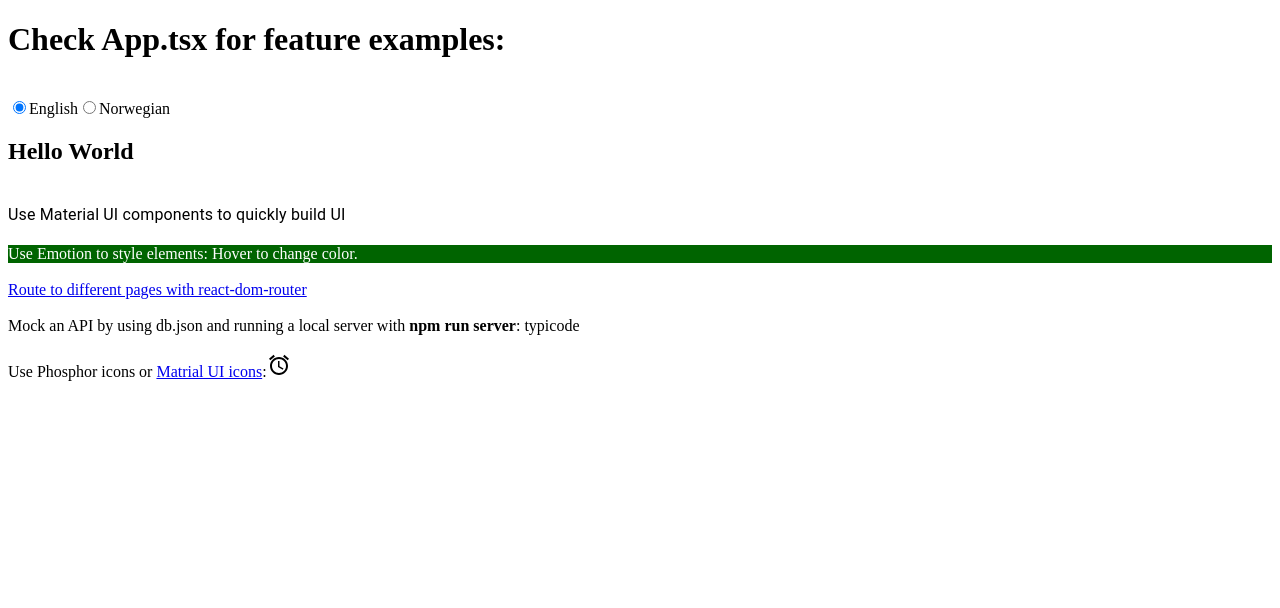
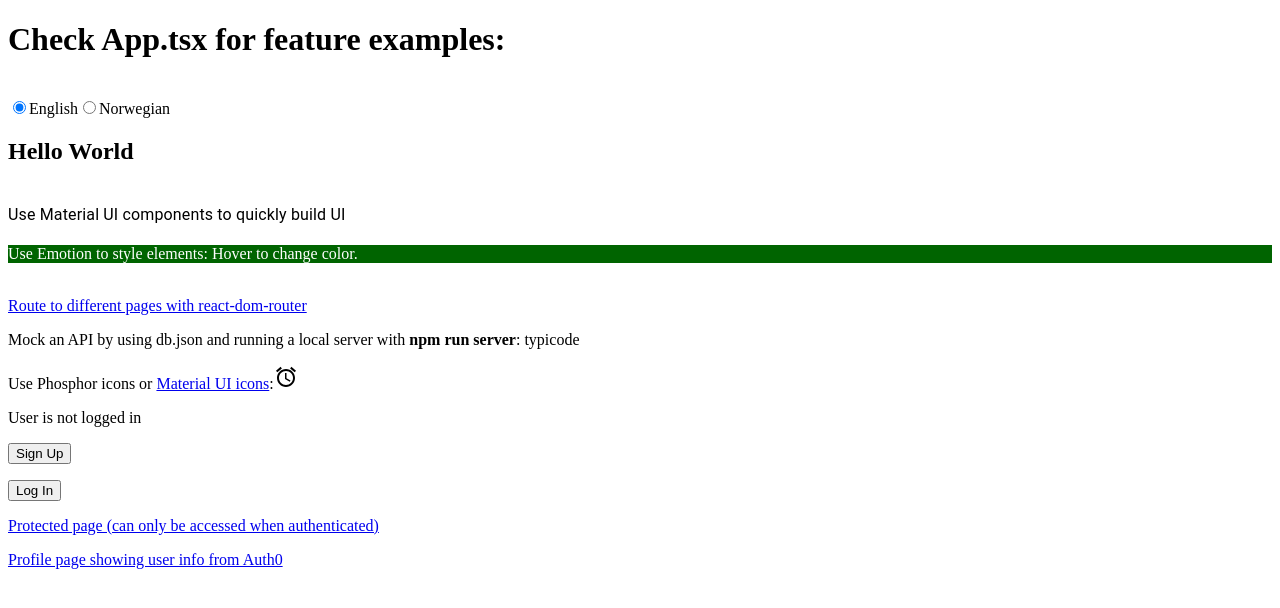
Before and after one commit to factiverse/template-react, a React app: page / in a window 1280 px wide. Shown: the top 608 px of the page. Built offline with nearby package versions, Linux system fonts and the light colour scheme; data requests are answered from the project's data file; some icons are missing.

Commit message:
Add Auth0 authentication and routing

```diff
--- /dev/null
+++ b/src/authConfig.json
@@ -0,0 +1,7 @@
+{
+  "domain": "dev-on-lc56a.us.auth0.com",
+  "clientId": "zH4UIKj7QTplHQ2S8wtdoxS2CFS0xgYO",
+  "redirectUri": "http://localhost:4000",
+  "audience": "https://factiverse/api",
+  "scope": "openid profile email post:claim_search post:stance_detection post:search"
+}
--- a/src/components/App/App.tsx
+++ b/src/components/App/App.tsx
@@ -1,71 +1,35 @@
-import { Typography } from '@mui/material';
-import React, { useEffect, useState } from 'react';
-import { Link } from 'react-router-dom';
-import HelloWorld from '../helloWorld/HelloWorld';
-import { css } from '@emotion/react';
-import AccessAlarmIcon from '@mui/icons-material/AccessAlarm';
+import React from 'react';
+import { Routes, Route } from 'react-router-dom';
+import HomePage from '../pages/HomePage';
+import { useAuth0 } from '@auth0/auth0-react';
+import { AuthenticationGuard } from '../AuthenticationGuard/AuthenticationGuard';
+import { LoadingPage } from '../pages/LoadingPage';
+import ProfilePage from '../pages/ProfilePage';
 
 const App = () => {
-  // json-server example:
-  const [exampleData, setExampleData] = useState('');
-  useEffect(() => {
-    async function fetchData() {
-      const data = await (
-        await fetch('http://localhost:3000/posts', {
-          method: 'GET',
-        })
-      ).json();
-      setExampleData(data[0].author);
-    }
-    fetchData();
-  }, []);
-
+  // display loading page while Auth0 is authenticating the user
+  const { isLoading } = useAuth0();
+  if (isLoading) {
+    return (
+      <div className="page-layout">
+        <p>is loading...</p>
+      </div>
+    );
+  }
   return (
-    <>
-      <h1>Check App.tsx for feature examples:</h1>
-      <br></br>
-      {/* Component/localization example */}
-      <HelloWorld />
-      <br></br>
-      {/* Material UI example */}
-      <Typography>Use Material UI components to quickly build UI</Typography>
-      <br></br>
-      {/* Emotion example */}
-      <div
-        css={css`
-          background-color: darkgreen;
-          color: white;
-          &:hover {
-            background-color: hotpink;
-          }
-        `}
-      >
-        Use Emotion to style elements: Hover to change color.
-      </div>
-      <br></br>
-      {/* react-router-dom example */}
-      <div>
-        <Link to="/RouterTest">
-          Route to different pages with react-dom-router
-        </Link>
-      </div>
-      <br></br>
-      {/* json-server example */}
-      <div>
-        Mock an API by using db.json and running a local server with{' '}
-        <b>npm run server</b>: {exampleData}
-      </div>
-      <br></br>
-      {/* icons example using https://phosphoricons.com/ */}
-      <div>
-        Use Phosphor icons or{' '}
-        <a href="https://mui.com/material-ui/material-icons/">
-          Matrial UI icons
-        </a>
-        :<i className="ph-alien-light" style={{ color: 'hotpink' }}></i>
-        <AccessAlarmIcon />
-      </div>
-    </>
+    <Routes>
+      <Route path="/" element={<HomePage />} />
+      <Route path="RouterTest" element={<div>This is a routed page</div>} />
+      <Route
+        path="/profile"
+        element={<AuthenticationGuard component={ProfilePage} />}
+      />
+      <Route
+        path="Protected"
+        element={<AuthenticationGuard component={LoadingPage} />}
+      />
+      <Route path="*" element={<div>Not found</div>} />
+    </Routes>
   );
 };
 
--- /dev/null
+++ b/src/components/AuthenticationGuard/AuthenticationGuard.tsx
@@ -0,0 +1,10 @@
+import { withAuthenticationRequired } from '@auth0/auth0-react';
+import React from 'react';
+
+export const AuthenticationGuard = ({ component }) => {
+  const Component = withAuthenticationRequired(component, {
+    onRedirecting: () => <p>is loading...</p>,
+  });
+
+  return <Component />;
+};
--- /dev/null
+++ b/src/components/buttons/LoginButton.tsx
@@ -0,0 +1,18 @@
+import { useAuth0 } from '@auth0/auth0-react';
+import React from 'react';
+
+const LoginButton: React.FC = () => {
+  const { loginWithRedirect } = useAuth0();
+
+  const handleLogin = async () => {
+    await loginWithRedirect({
+      appState: {
+        returnTo: '/',
+      },
+    });
+  };
+
+  return <button onClick={handleLogin}>Log In</button>;
+};
+
+export default LoginButton;
--- /dev/null
+++ b/src/components/buttons/LogoutButton.tsx
@@ -0,0 +1,22 @@
+import { useAuth0 } from '@auth0/auth0-react';
+import React from 'react';
+
+const LogoutButton = () => {
+  const { logout } = useAuth0();
+
+  const handleLogout = () => {
+    logout({
+      logoutParams: {
+        returnTo: window.location.origin,
+      },
+    });
+  };
+
+  return (
+    <button className="button__logout" onClick={handleLogout}>
+      Log Out
+    </button>
+  );
+};
+
+export default LogoutButton;
--- /dev/null
+++ b/src/components/buttons/SignupButton.tsx
@@ -0,0 +1,25 @@
+import { useAuth0 } from '@auth0/auth0-react';
+import React from 'react';
+
+const SignupButton: React.FC = () => {
+  const { loginWithRedirect } = useAuth0();
+
+  const handleSignUp = async () => {
+    await loginWithRedirect({
+      appState: {
+        returnTo: '/',
+      },
+      authorizationParams: {
+        screen_hint: 'signup',
+      },
+    });
+  };
+
+  return (
+    <button className="button__sign-up" onClick={handleSignUp}>
+      Sign Up
+    </button>
+  );
+};
+
+export default SignupButton;
--- /dev/null
+++ b/src/components/pages/HomePage.tsx
@@ -0,0 +1,107 @@
+import { css } from '@emotion/react';
+import { Typography } from '@mui/material';
+import React, { useEffect, useState } from 'react';
+import { Link, NavLink } from 'react-router-dom';
+import HelloWorld from '../helloWorld/HelloWorld';
+import AccessAlarmIcon from '@mui/icons-material/AccessAlarm';
+import LoginButton from '../buttons/LoginButton';
+import SignupButton from '../buttons/SignupButton';
+import LogoutButton from '../buttons/LogoutButton';
+import { useAuth0 } from '@auth0/auth0-react';
+
+const HomePage = () => {
+  // json-server example:
+  const [exampleData, setExampleData] = useState('');
+  useEffect(() => {
+    async function fetchData() {
+      const data = await (
+        await fetch('http://localhost:3000/posts', {
+          method: 'GET',
+        })
+      ).json();
+      setExampleData(data[0].author);
+    }
+    fetchData();
+  }, []);
+
+  // Auth0 authentication, is true if the user is logged in
+  const { isAuthenticated } = useAuth0();
+
+  return (
+    <>
+      <h1>Check App.tsx for feature examples:</h1>
+      <br></br>
+      {/* Component/localization example */}
+      <HelloWorld />
+      <br></br>
+      {/* Material UI example */}
+      <Typography>Use Material UI components to quickly build UI</Typography>
+      <br></br>
+      {/* Emotion example */}
+      <div
+        css={css`
+          background-color: darkgreen;
+          color: white;
+          &:hover {
+            background-color: hotpink;
+          }
+        `}
+      >
+        Use Emotion to style elements: Hover to change color.
+      </div>
+      <br></br>
+      {/* react-router-dom example */}
+      <p>
+        <Link to="/RouterTest">
+          Route to different pages with react-dom-router
+        </Link>
+      </p>
+      {/* json-server example */}
+      <p>
+        Mock an API by using db.json and running a local server with{' '}
+        <b>npm run server</b>: {exampleData}
+      </p>
+      {/* icons example using https://phosphoricons.com/ */}
+      <p>
+        Use Phosphor icons or{' '}
+        <a href="https://mui.com/material-ui/material-icons/">
+          Material UI icons
+        </a>
+        :<i className="ph-alien-light" style={{ color: 'hotpink' }}></i>
+        <AccessAlarmIcon />
+      </p>
+      {/* Edit authConfig.json to set up Auth0 for your app */}
+      {!isAuthenticated && (
+        <>
+          <p>User is not logged in</p>
+          <p>
+            <SignupButton />
+          </p>
+          <p>
+            <LoginButton />
+          </p>
+        </>
+      )}
+      {isAuthenticated && (
+        <>
+          <p>User is logged in</p>
+          <p>
+            <LogoutButton />
+          </p>
+        </>
+      )}
+      <p>
+        <NavLink to="/protected">
+          Protected page (can only be accessed when authenticated)
+        </NavLink>
+      </p>
+      <p>
+        <NavLink to="/profile">
+          Profile page showing user info from Auth0
+        </NavLink>
+      </p>
+    </>
+  );
+};
+
+export default HomePage;
--- /dev/null
+++ b/src/components/pages/LoadingPage.tsx
@@ -0,0 +1,7 @@
+import React from 'react';
+
+export const LoadingPage = () => {
+  return <div>is loading...</div>;
+};
+
+export default LoadingPage;
--- /dev/null
+++ b/src/components/pages/ProfilePage.tsx
@@ -0,0 +1,41 @@
+import { useAuth0 } from '@auth0/auth0-react';
+import React from 'react';
+
+const ProfilePage = () => {
+  const { user } = useAuth0();
+
+  if (!user) {
+    return null;
+  }
+
+  return (
+    <div>
+      <h1>Profile Page</h1>
+      <div>
+        <p>
+          <span>
+            You can use the <strong>ID Token</strong> to get the profile
+            information of an authenticated user.
+          </span>
+          <span>
+            <strong>Only authenticated users can access this page.</strong>
+          </span>
+        </p>
+        <div>
+          <div>
+            <img src={user.picture} alt="Profile" />
+            <div>
+              <h2>{user.name}</h2>
+              <span>{user.email}</span>
+            </div>
+          </div>
+          <div>
+            <pre>{JSON.stringify(user, null, 2)}</pre>
+          </div>
+        </div>
+      </div>
+    </div>
+  );
+};
+
+export default ProfilePage;
--- a/src/index.tsx
+++ b/src/index.tsx
@@ -1,8 +1,8 @@
 import React from 'react';
 import * as ReactDOMClient from 'react-dom/client';
-import { BrowserRouter as Router, Routes, Route } from 'react-router-dom';
 import App from './components/App/App';
-import { Auth0Provider } from '@auth0/auth0-react';
+import { Auth0ProviderWithNavigate } from './services/Auth/Auth0ProviderWithNavigate';
+import { HashRouter as Router } from 'react-router-dom';
 
 const container = document.getElementById('root');
 
@@ -11,20 +11,10 @@ const root = ReactDOMClient.createRoot(container as Element);
 
 root.render(
   <React.StrictMode>
-    <Auth0Provider
-      domain="dev-on-lc56a.us.auth0.com"
-      clientId="lCEQ7MOgmWvFNYgwRc96lSzRaPguw0Yc"
-      authorizationParams={{
-        redirect_uri: window.location.origin,
-      }}
-    >
-      <Router>
-        <Routes>
-          <Route index element={<App />} />
-          <Route path="/" element={<App />} />
-          <Route path="RouterTest" element={<div>This is a routed page</div>} />
-        </Routes>
-      </Router>
-    </Auth0Provider>
+    <Router>
+      <Auth0ProviderWithNavigate>
+        <App />
+      </Auth0ProviderWithNavigate>
+    </Router>
   </React.StrictMode>
 );
--- /dev/null
+++ b/src/services/Auth/Auth0ProviderWithNavigate.tsx
@@ -0,0 +1,37 @@
+import { Auth0Provider } from '@auth0/auth0-react';
+import React from 'react';
+import { useNavigate } from 'react-router-dom';
+import authConfig from '../../authConfig.json';
+
+export const Auth0ProviderWithNavigate = ({ children }) => {
+  const navigate = useNavigate();
+
+  const domain = authConfig.domain;
+  const clientId = authConfig.clientId;
+  const redirectUri = authConfig.redirectUri;
+  const audience = authConfig.audience;
+  const scope = authConfig.scope;
+
+  const onRedirectCallback = (appState) => {
+    navigate(appState?.returnTo || window.location.pathname);
+  };
+
+  if (!(domain && clientId && redirectUri)) {
+    return null;
+  }
+
+  return (
+    <Auth0Provider
+      domain={domain}
+      clientId={clientId}
+      authorizationParams={{
+        redirect_uri: redirectUri,
+        scope: scope,
+        audience: audience,
+      }}
+      onRedirectCallback={onRedirectCallback}
+    >
+      {children}
+    </Auth0Provider>
+  );
+};
```
Also changed, not shown: 1 other file (tests, documents, lock files or other folders).
